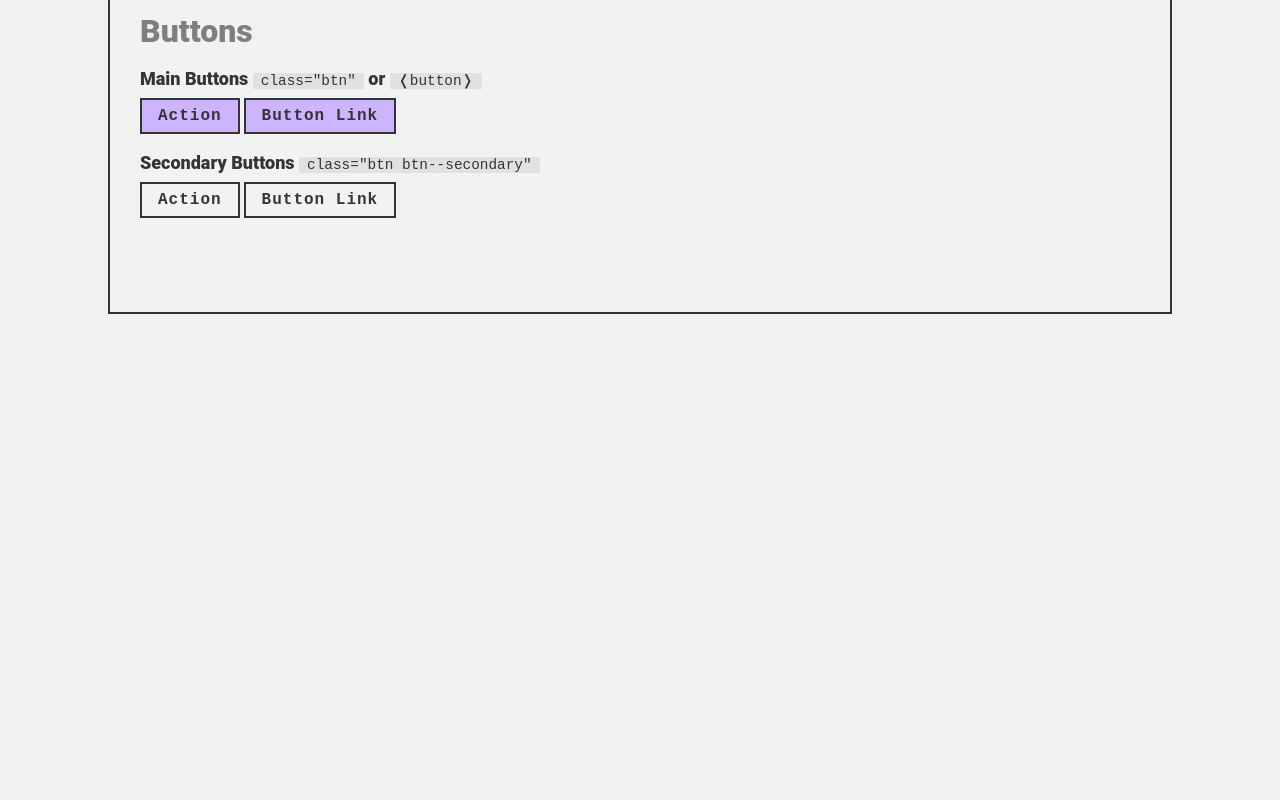
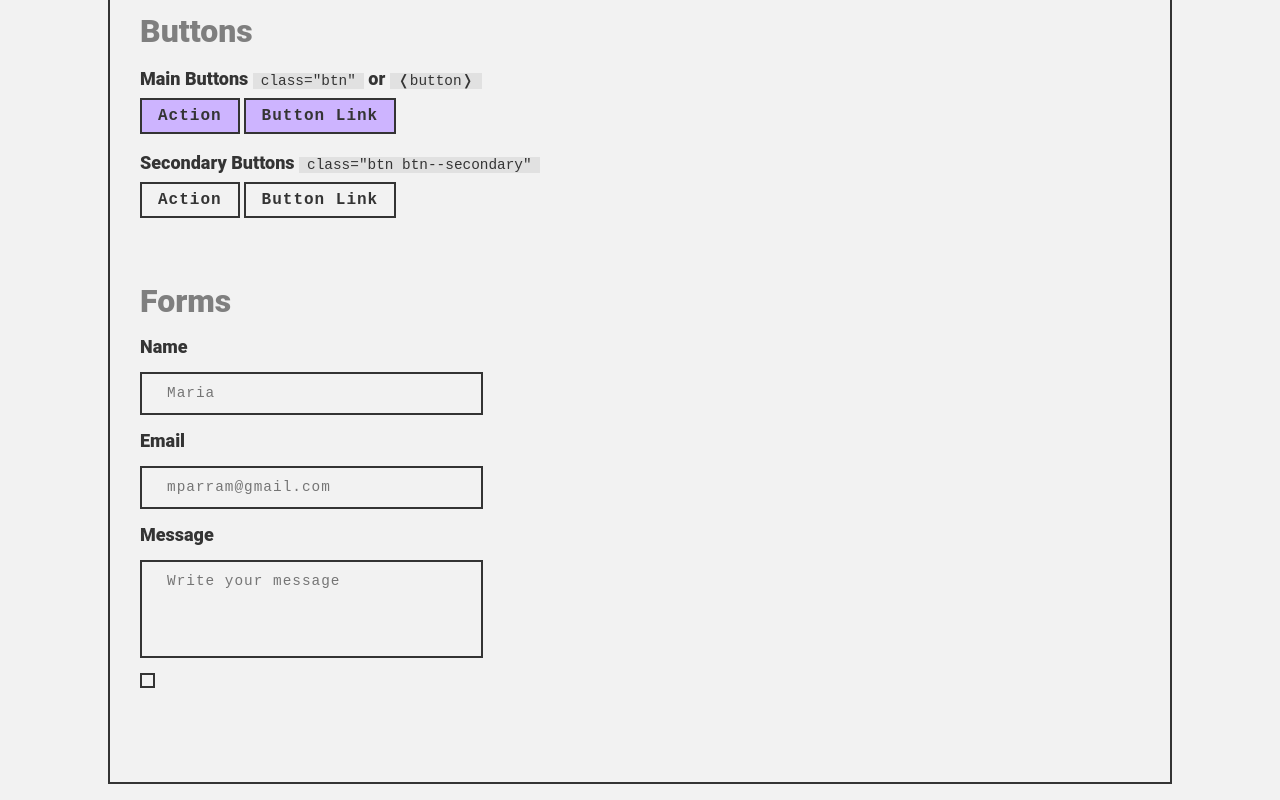
Before and after one commit to pamarmaria/id3-patterns, a plain HTML site: page index.html in a window 1280 px wide. Shown: the part 886-1686 px from the top of the page. Before the commit the page ends 1216 px from the top, so only its background shows below. Drawn offline with Linux system fonts and the light colour scheme.

Commit message:
Cambios12/10-1

```diff
--- a/css/style.css
+++ b/css/style.css
@@ -80,6 +80,60 @@ button:hover,
   background-color: #B3FEC9;
 }
 
+input:focus {
+  background-color: white;
+}
+
+/* No se como cambiar el borde morado y redondeado al hacer focus */
+
+input:focus:invalid {
+  border: 2px solid red;
+}
+
+input[id="message"] {
+  padding: 5px 125px 60px 25px;
+}
+
+/* Diria que esto de arriba es un poco chapuza. Mi intención era que el campo para escribir el texto fuese más alto */
+
+input[type="checkbox"] {
+  appearance: none;
+  width: 15px;
+  height: 15px;
+  border-radius: 0;
+  margin: 0;
+  padding: 0;
+}
+
+input[type="checkbox"]:checked {
+  background-color: #B3FEC9;
+}
+
+/* Cómo hacer para que aparezca el icono de check? */
+
+.accepted {
+  background-color: #B3FEC9;
+  display: none
+}
+
+.toggler:checked + .accepted {
+  display: block;
+}
+
+input {
+  display: block;
+  margin: 15px 0;
+  padding: 5px 125px 5px 25px;
+  background-color: #F2F2F2;
+  color: #343434;
+  text-decoration: none;
+  border: 2px solid #343434;
+  line-height: 2;
+  font-family: 'Roboto Mono', monospace;
+  font-weight: 400;
+  font-size: 0.9rem;
+  letter-spacing: 1px;
+}
 
 code {
   background-color: #e1e1e1;
--- a/index.html
+++ b/index.html
@@ -26,10 +26,10 @@
             <div class="colorHex">#F2F2F2</div>
         </li>
         <li class="colorSquare color-3">
-            <div class="colorHex">#CDB4FF</div>
+            <div class="colorHex">#C7EDC2</div>
         </li>
          <li class="colorSquare color-4">
-            <div class="colorHex">#B3FEC9</div>
+            <div class="colorHex">#E5EDC2</div>
       </ul>
     </section>
 
@@ -53,6 +53,20 @@
       <button class="btn--secondary">Action</button>
       <a href="#" class="btn btn--secondary">Button Link</a>
     </section>
+
+    <section class="pattern-section">
+      <h2 class="pattern-title">Forms</h2>
+      <label class="h5" for="name">Name</label>
+      <input type="text" placeholder="Maria" id="name" required>
+      <label class="h5" for="email">Email</label>
+      <input type="email" placeholder="mparram@gmail.com" id="email"            required>
+      <label class="h5" for="message">Message</label>
+      <input type="text" placeholder="Write your message" id="message"          required>
+      <label for="agree" class="label-agree"></label>
+      <input type="checkbox" id="agree" class="toggler">
+      <p class="accepted">Gracias por aceptar<p>
+    </section>
+
   </main>
 
 </body>
```
